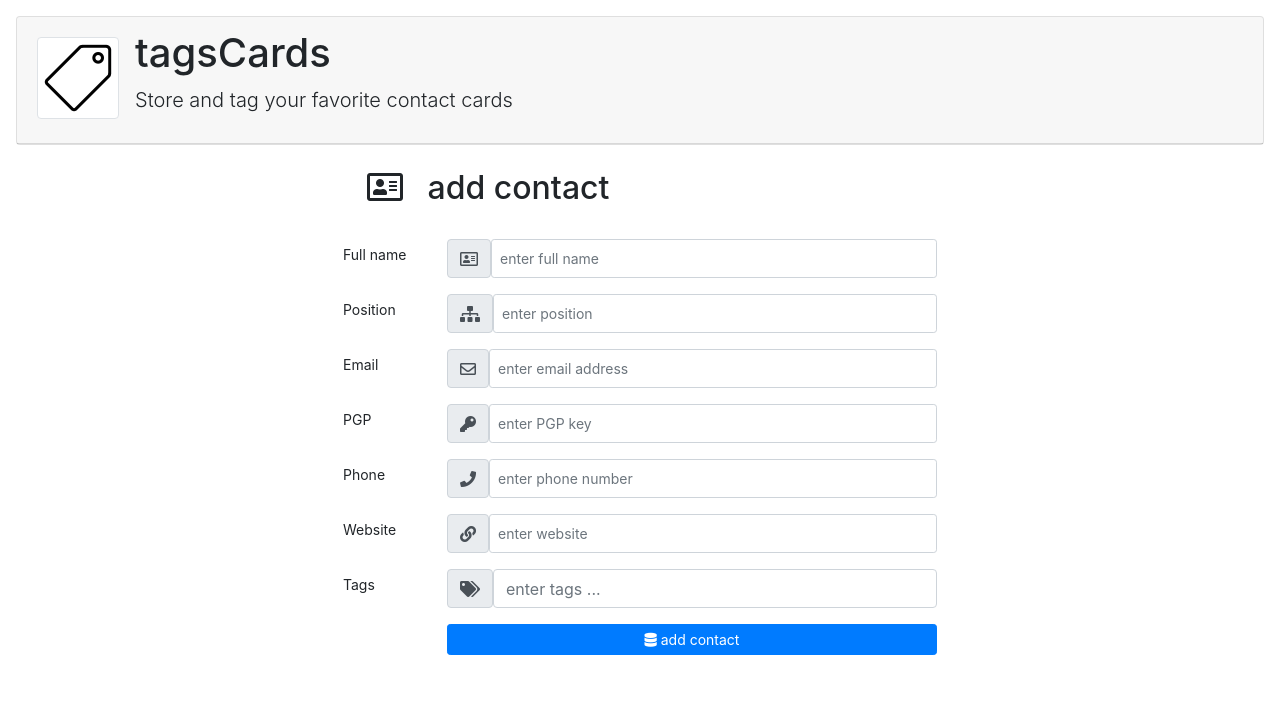
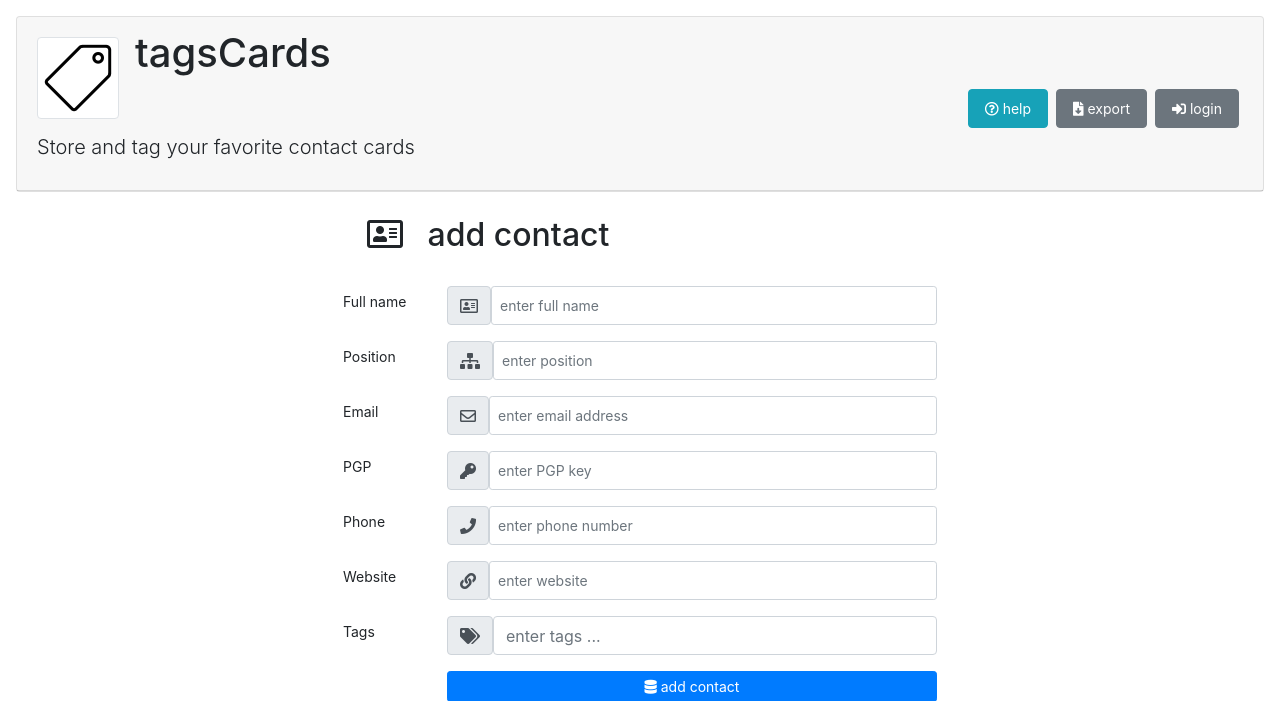
Before and after one commit to vmapps/tagscards, a Flask app: page /contacts/add in a window 1280 px wide. Shown: the top 701 px of the page. Run offline with Flask 2, Linux system fonts and the light colour scheme; data that the repository does not hold is empty; some libraries are stand-ins or nearby versions.

Commit message:
update templates folders

```diff
--- a/web/templates/contacts_list.html
+++ b/web/templates/contacts/list.html
@@ -1,7 +1,7 @@
 {% extends "base.html" %}
 {% block content %}
 
-{% include "search.html" %}
+{% include "contacts/search.html" %}
 
 <p class="p-2">
     <small><b>{{ contacts|count }}</b> results</small>
--- a/web/templates/header.html
+++ b/web/templates/header.html
@@ -4,6 +4,17 @@
         <h1 class="display-12">
             {{ config.APP_NAME }}
         </h1>
+        <ul class="nav nav-pills justify-content-end">
+            <li class="nav-item m-1">
+                <a class="nav-link btn btn-sm btn-info" href="{{ url_for('help') }}"><i class="far fa-question-circle"></i> help</a>
+            </li>
+            <li class="nav-item m-1">
+              <a class="nav-link btn btn-sm btn-secondary" href="{{ url_for('export_json') }}"><i class="fas fa-file-download"></i> export</a>
+            </li>
+            <li class="nav-item m-1">
+                <a class="nav-link btn btn-sm btn-secondary" href="{{ url_for('export_json') }}"><i class="fas fa-sign-in-alt"></i> login</a>
+            </li>
+        </ul>
         <p class="lead">{{ config.APP_TITLE }}</p>
     </div>
 </div>
--- /dev/null
+++ b/web/templates/help.html
@@ -0,0 +1,6 @@
+{% extends "base.html" %}
+{% block content %}
+
+HELP
+
+{% endblock %}
--- a/web/views.py
+++ b/web/views.py
@@ -7,6 +7,7 @@ import re, time
 import hashlib
 import urllib
 import json
+import datetime
 
 from flask import render_template, flash, request, redirect, session, url_for, jsonify
 from json import dumps
@@ -69,7 +70,7 @@ def contacts_all():
     info = get_info()
     res = r.table('contacts').order_by(vsort).run()
 
-    return render_template('contacts_list.html',contacts=res,info=info)
+    return render_template('contacts/list.html',contacts=res,info=info)
 
 @app.route('/contacts/tag/<id>')
 def contacts_tag(id):
@@ -81,7 +82,7 @@ def contacts_tag(id):
         c["tags"].contains( r.args(lid) )
     ).order_by(vsort).run()
 
-    return render_template('contacts_list.html',contacts=res,info=info)
+    return render_template('contacts/list.html',contacts=res,info=info)
 
 @app.route('/contacts/search/<id>')
 def contacts_search(id):
@@ -97,7 +98,7 @@ def contacts_search(id):
         | c["position"].downcase().match(id)
     ).order_by(vsort).run()
 
-    return render_template('contacts_list.html',contacts=res,info=info)
+    return render_template('contacts/list.html',contacts=res,info=info)
 
 @app.route('/contacts/add',methods=['POST','GET'])
 def contacts_add():
@@ -121,7 +122,7 @@ def contacts_add():
             return redirect(url_for('contacts_all'))
 
     info = get_info()
-    return render_template('contacts_edit.html',contact={},info=info)
+    return render_template('contacts/edit.html',contact={},info=info)
 
 @app.route('/contacts/mod/<id>',methods=['POST','GET'])
 def contacts_mod(id):
@@ -147,7 +148,7 @@ def contacts_mod(id):
 
     info = get_info()
     res = r.table('contacts').get(id).run()
-    return render_template('contacts_edit.html',contact=res,info=info)
+    return render_template('contacts/edit.html',contact=res,info=info)
 
 @app.route('/contacts/del/<id>',methods=['GET'])
 def contacts_del(id):
@@ -157,12 +158,30 @@ def contacts_del(id):
 
     return redirect(url_for('contacts_all'))
 
-@app.route('/ajax/tags')
-def ajax_tags():
+@app.route('/export/tags')
+def export_tags():
     info = get_info()
 
     k = info['tags'].keys()
     return json.dumps( {"tags":list(k)} )
+
+@app.route('/export/contacts')
+def export_json():
+    res = r.table('contacts').run()
+
+    filename = '"contacts-%s.json"' % datetime.date.today()
+    return( jsonify( list(res) ),
+            200,
+            {
+                'ContentType':'application/octet-stream',
+                'Content-Disposition': 'attachment; filename=' + filename
+            }
+    )
+
+@app.route('/help')
+def help():
+
+    return render_template('help.html')
 
 #----------------------------------------------------
 # HOME
```
Also changed, not shown: web/templates/contacts/edit.html (renamed from web/templates/contacts_edit.html), web/templates/contacts/search.html (renamed from web/templates/search.html).
